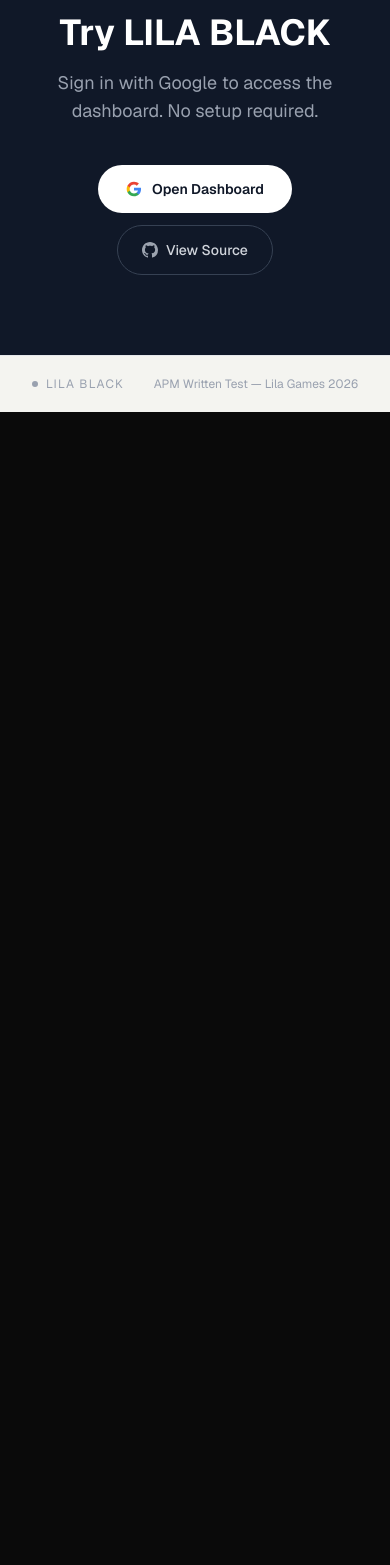
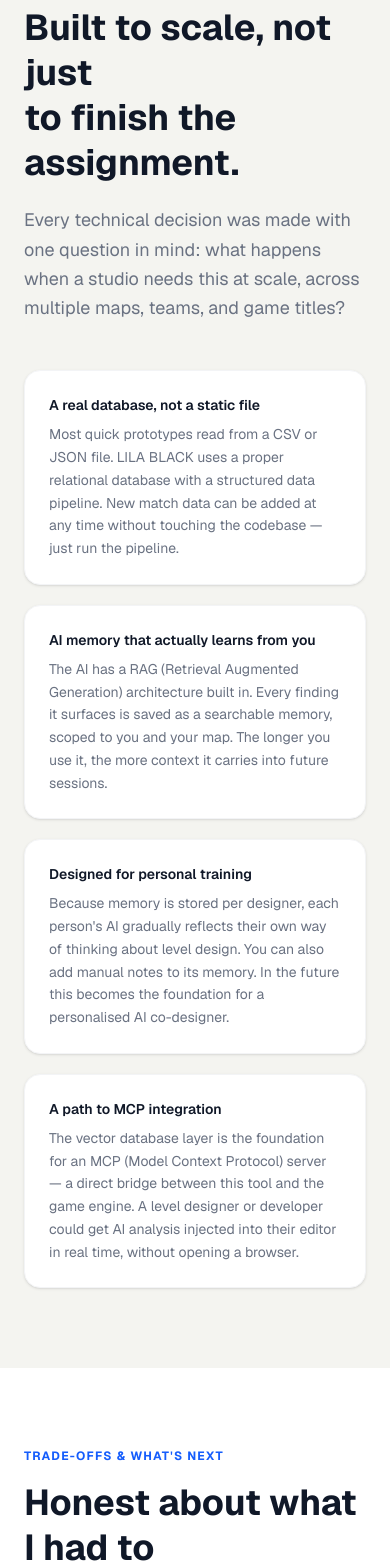
Before and after one commit to Ashwini7506/lila-black, a Next.js app: page / in a window 390 px wide. Shown: the part 6108-7673 px from the top of the page. Before the commit the page ends 6520 px from the top, so only its background shows below. Built offline with nearby package versions, Linux system fonts and the light colour scheme; no server answers.

Commit message:
Add 'Why this architecture' and 'Trade-offs & What's Next' sections

```diff
--- a/src/app/page.tsx
+++ b/src/app/page.tsx
@@ -303,6 +303,114 @@
         </div>
       </section>
 
+      {/* ── Why this architecture ──────────────────────────────────────── */}
+      <section className="px-6 py-20 max-w-5xl mx-auto">
+        <SectionLabel>Why This Architecture</SectionLabel>
+        <h2 className="text-4xl font-bold mb-5 leading-tight">
+          Built to scale, not just<br />to finish the assignment.
+        </h2>
+        <p className="text-gray-500 text-lg leading-relaxed mb-12 max-w-2xl">
+          Every technical decision was made with one question in mind: what happens when a studio needs this at scale, across multiple maps, teams, and game titles?
+        </p>
+        <div className="grid grid-cols-1 md:grid-cols-2 gap-5">
+          {[
+            {
+              title: 'A real database, not a static file',
+              desc: 'Most quick prototypes read from a CSV or JSON file. LILA BLACK uses a proper relational database with a structured data pipeline. New match data can be added at any time without touching the codebase — just run the pipeline.',
+            },
+            {
+              title: 'AI memory that actually learns from you',
+              desc: 'The AI has a RAG (Retrieval Augmented Generation) architecture built in. Every finding it surfaces is saved as a searchable memory, scoped to you and your map. The longer you use it, the more context it carries into future sessions.',
+            },
+            {
+              title: 'Designed for personal training',
+              desc: 'Because memory is stored per designer, each person\'s AI gradually reflects their own way of thinking about level design. You can also add manual notes to its memory. In the future this becomes the foundation for a personalised AI co-designer.',
+            },
+            {
+              title: 'A path to MCP integration',
+              desc: 'The vector database layer is the foundation for an MCP (Model Context Protocol) server — a direct bridge between this tool and the game engine. A level designer or developer could get AI analysis injected into their editor in real time, without opening a browser.',
+            },
+          ].map(d => (
+            <div key={d.title} className="bg-white border border-gray-100 rounded-2xl p-6 shadow-sm">
+              <p className="font-semibold text-sm mb-2">{d.title}</p>
+              <p className="text-gray-500 text-sm leading-relaxed">{d.desc}</p>
+            </div>
+          ))}
+        </div>
+      </section>
+
+      {/* ── Trade-offs & What's Next ────────────────────────────────────── */}
+      <section className="bg-white px-6 py-20">
+        <div className="max-w-5xl mx-auto">
+          <SectionLabel>Trade-offs & What&apos;s Next</SectionLabel>
+          <h2 className="text-4xl font-bold mb-5 leading-tight">
+            Honest about what<br />I had to compromise on.
+          </h2>
+          <p className="text-gray-500 text-lg leading-relaxed mb-12 max-w-2xl">
+            Every build under a deadline involves choices. Here is what I traded off, why, and what I would fix first with more time.
+          </p>
+
+          {/* Trade-offs */}
+          <div className="space-y-4 mb-14">
+            {[
+              {
+                label: 'Trade-off 1',
+                title: 'A less powerful AI model to control cost',
+                desc: 'The tool currently uses Claude Haiku — Anthropic\'s fastest and cheapest model. A more capable model (Claude Sonnet) would produce significantly better diagnoses and multi-step reasoning, but at 5–10× the API cost per query. To keep this viable for a real studio at scale, the upgrade needs to come with smarter caching and query batching first.',
+                color: 'border-l-blue-400',
+              },
+              {
+                label: 'Trade-off 2',
+                title: 'Split between algorithm and AI to keep responses fast',
+                desc: 'Dead zones, choke points, and storm clusters are detected by fixed algorithms, not by the AI. This is intentional — the AI answering these from scratch on every load would take 30–60 seconds and cost significantly more. The algorithm flags the pattern; the AI only explains it when you ask. This keeps the tool feeling instant.',
+                color: 'border-l-orange-400',
+              },
+              {
+                label: 'Trade-off 3',
+                title: 'Free database tier limits how much data the AI can see at once',
+                desc: 'Supabase\'s free tier caps how many rows can be returned in a single database call. The AI could in theory ask for all 89,000+ events and reason over everything — but that would take 4–5 minutes and cost a lot per query. The current design works around this by giving the AI smarter, aggregated summaries instead of raw rows. A paid tier or a self-hosted database removes this constraint entirely.',
+                color: 'border-l-red-400',
+              },
+            ].map(t => (
+              <div key={t.title} className={`bg-[#F4F4F0] rounded-2xl p-6 border-l-4 ${t.color}`}>
+                <p className="text-xs font-bold uppercase tracking-widest text-gray-400 mb-1">{t.label}</p>
+                <p className="font-semibold text-sm mb-2">{t.title}</p>
+                <p className="text-gray-500 text-sm leading-relaxed">{t.desc}</p>
+              </div>
+            ))}
+          </div>
+
+          {/* What's next */}
+          <p className="text-xs font-bold uppercase tracking-widest text-blue-600 mb-4">With More Time</p>
+          <h3 className="text-2xl font-bold mb-8">The full vision: an AI co-designer inside your game engine.</h3>
+          <div className="grid grid-cols-1 md:grid-cols-3 gap-4">
+            {[
+              {
+                step: '01',
+                title: 'Named Zones',
+                desc: 'Let designers label areas on their map — "North Warehouse", "Bridge", "Dead End Alley". All AI responses and annotations reference these names instead of coordinates. Without this, locations are meaningless to a non-technical designer.',
+              },
+              {
+                step: '02',
+                title: 'Design Intent Layer',
+                desc: 'Designer marks a zone and declares what it was meant to do — "flanking route", "high-traffic loot area", "sniper nest". The AI compares actual player behaviour against the stated intent and surfaces the gap. This is the core value of a real playtest tool.',
+              },
+              {
+                step: '03',
+                title: 'MCP Server in the Game Engine',
+                desc: 'Build a Model Context Protocol server over the existing vector memory layer. This creates a direct bridge between LILA BLACK and the level editor — AI analysis, past playtest findings, and design suggestions delivered inside the tool the designer already has open.',
+              },
+            ].map(n => (
+              <div key={n.step} className="bg-gray-900 text-white rounded-2xl p-6">
+                <p className="text-gray-600 font-bold text-xl mb-3">{n.step}</p>
+                <p className="font-semibold text-sm mb-2">{n.title}</p>
+                <p className="text-gray-400 text-xs leading-relaxed">{n.desc}</p>
+              </div>
+            ))}
+          </div>
+        </div>
+      </section>
+
       {/* ── Final CTA ──────────────────────────────────────────────────── */}
       <section className="bg-gray-900 text-white px-6 py-20 text-center">
         <div className="max-w-2xl mx-auto">
```
